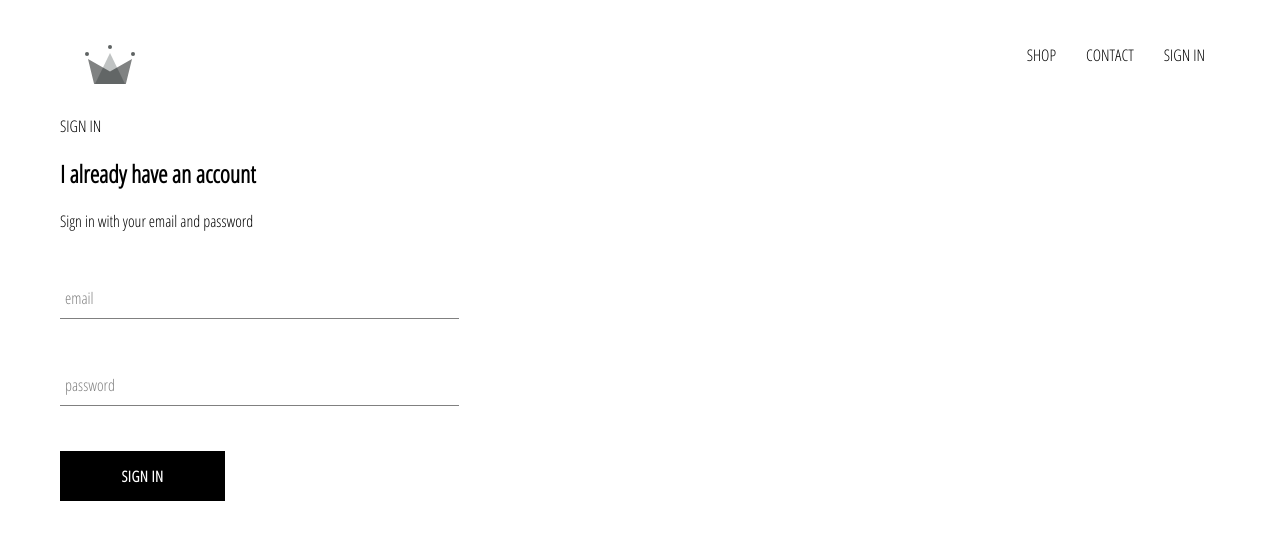
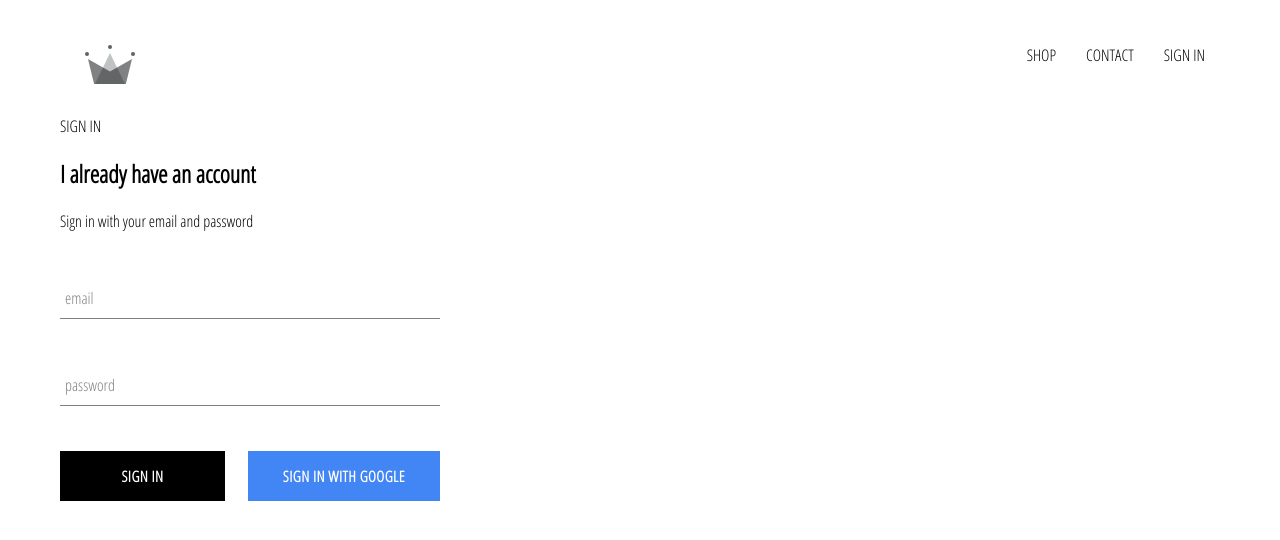
Before and after one commit to kaina1129/e-commerce-website, a React (Create React App) app: page /signin in a window 1280 px wide. Shown: the top 540 px of the page. Built offline with nearby package versions, Linux system fonts and the light colour scheme; no server answers.

Commit message:
integrated firebase into app, create sign in page and sign in with google

```diff
--- a/package.json
+++ b/package.json
@@ -6,6 +6,7 @@
     "@testing-library/jest-dom": "^4.2.4",
     "@testing-library/react": "^9.5.0",
     "@testing-library/user-event": "^7.2.1",
+    "firebase": "^7.24.0",
     "node-sass": "^4.14.1",
     "react": "^17.0.0",
     "react-dom": "^17.0.0",
--- a/src/App.js
+++ b/src/App.js
@@ -5,13 +5,36 @@
 import SignInAndSignUpPage from './pages/sign-in-and-sign-up/sign-in-and-sign-up.component';
 import Header from './components/header/header.component';
 
+import { auth } from './firebase/firebase.utils';
+
 import './App.css';
 import { Switch, Route } from 'react-router-dom';
 
-function App() {
+class App extends React.Component {
+	constructor() {
+		super();
+
+		this.state = {
+			currentUser: null,
+		};
+	}
+
+	unsubscribeFromAuth = null;
+
+	componentDidMount() {
+		this.unsubscribeFromAuth = auth.onAuthStateChanged((user) => {
+			this.setState({ currentUser: user });
+		});
+	}
+
+	componentWillUnmount() {
+		this.unsubscribeFromAuth();
+	}
+
+	render() {
 		return (
 			<div>
-			<Header />
+				<Header currentUser={this.state.currentUser} />
 				<Switch>
 					<Route exact path='/' component={HomePage} />
 					<Route path='/shop' component={ShopPage} />
@@ -20,5 +43,6 @@
 			</div>
 		);
 	}
+}
 
 export default App;
--- a/src/components/button/button.component.jsx
+++ b/src/components/button/button.component.jsx
@@ -2,14 +2,13 @@
 
 import './button.styles.scss';
 
-const Button = ({ children, ...otherProps }) => {
-	return (
-		<div>
-			<button className='custom-button' {...otherProps}>
-				{children}
-			</button>
-		</div>
-	);
-};
+const Button = ({ children, isGoogleSignIn, ...otherProps }) => (
+	<button
+		className={`${isGoogleSignIn ? 'google-sign-in' : ''} custom-button`}
+		{...otherProps}
+	>
+		{children}
+	</button>
+);
 
 export default Button;
--- a/src/components/button/button.styles.scss
+++ b/src/components/button/button.styles.scss
@@ -19,4 +19,14 @@
 		color: black;
 		border: 1px solid black;
 	}
+
+	&.google-sign-in {
+		background-color: #4285f4;
+		color: white;
+
+		&:hover {
+			background-color: #357ae8;
+			border: none;
+		}
+	}
 }
--- a/src/components/header/header.component.js
+++ b/src/components/header/header.component.js
@@ -3,9 +3,11 @@
 
 import { ReactComponent as Logo } from '../../assets/crown.svg';
 
+import { auth } from '../../firebase/firebase.utils';
+
 import './header.styles.scss';
 
-const Header = () => {
+const Header = ({ currentUser }) => {
 	return (
 		<div className='header'>
 			<Link className='logo-container' to='/'>
@@ -18,9 +20,16 @@
 				<Link className='option' to='./contact'>
 					CONTACT
 				</Link>
-				<Link className='option' to='./signin'>
-					SIGN IN
-				</Link>
+
+				{currentUser ? (
+					<div className='option' onClick={() => auth.signOut()}>
+						SIGN OUT
+					</div>
+				) : (
+					<Link className='option' to='./signin'>
+						SIGN IN
+					</Link>
+				)}
 			</div>
 		</div>
 	);
--- a/src/components/header/header.styles.scss
+++ b/src/components/header/header.styles.scss
@@ -20,6 +20,7 @@
 
 		.option {
 			padding: 10px 15px;
+			cursor: pointer;
 		}
 	}
 }
--- a/src/components/sign-in/sign-in.component.js
+++ b/src/components/sign-in/sign-in.component.js
@@ -4,6 +4,8 @@
 
 import FormInput from '../../components/form-input/form-input.component';
 import Button from '../../components/button/button.component';
+
+import { signInWithGoogle } from '../../firebase/firebase.utils';
 
 class SignIn extends React.Component {
 	constructor(props) {
@@ -49,10 +51,14 @@
 						required
 						handleChange={this.handleChange}
 					/>
-
-					<Button type='submit' value='Submit Form'>
-						Sign In
-					</Button>
+					<div className='button'>
+						<Button type='submit' value='Submit Form'>
+							Sign In
+						</Button>
+						<Button onClick={signInWithGoogle} isGoogleSignIn>
+							Sign In with Google
+						</Button>
+					</div>
 				</form>
 			</div>
 		);
--- a/src/components/sign-in/sign-in.styles.scss
+++ b/src/components/sign-in/sign-in.styles.scss
@@ -1,9 +1,18 @@
 .sign-in {
-	width: 30vw;
+	width: 380px;
 	display: flex;
 	flex-direction: column;
 
 	.title {
 		margin: 10px 0;
 	}
+
+	.button {
+		display: flex;
+		justify-content: space-between;
+	}
 }
+
+* {
+	box-sizing: border-box;
+}
--- /dev/null
+++ b/src/firebase/firebase.utils.js
@@ -0,0 +1,26 @@
+import firebase from 'firebase/app';
+import 'firebase/firestore';
+import 'firebase/auth';
+
+const config = {
+	apiKey: 'AIzaSyBJLIrax2LlZf8bqHnYDCIx270b2aDSmDs',
+	authDomain: 'e-commerce-website-4db21.firebaseapp.com',
+	databaseURL: 'https://e-commerce-website-4db21.firebaseio.com',
+	projectId: 'e-commerce-website-4db21',
+	storageBucket: 'e-commerce-website-4db21.appspot.com',
+	messagingSenderId: '739727329936',
+	appId: '1:739727329936:web:c8f6edfaaeff71c0042615',
+	measurementId: 'G-2P450S0MTK',
+};
+
+firebase.initializeApp(config);
+
+export const auth = firebase.auth();
+export const firestore = firebase.firestore();
+
+const provider = new firebase.auth.GoogleAuthProvider();
+provider.setCustomParameters({ prompt: 'select_account' });
+
+export const signInWithGoogle = () => auth.signInWithPopup(provider);
+
+export default firebase;
```
Also changed, not shown: src/App.css (line endings or trailing spaces), 1 other file (tests, documents, lock files or other folders). Lines whose indentation alone changed are shown as unchanged.
